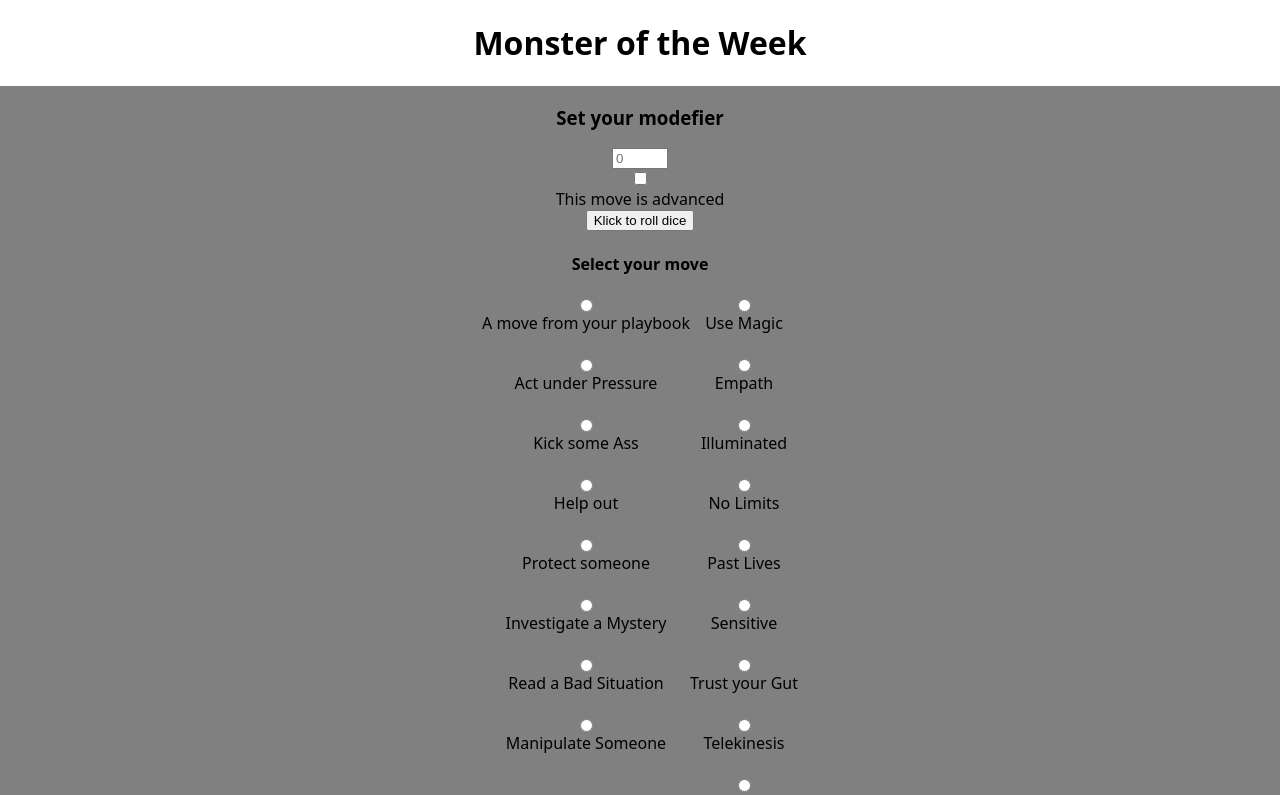
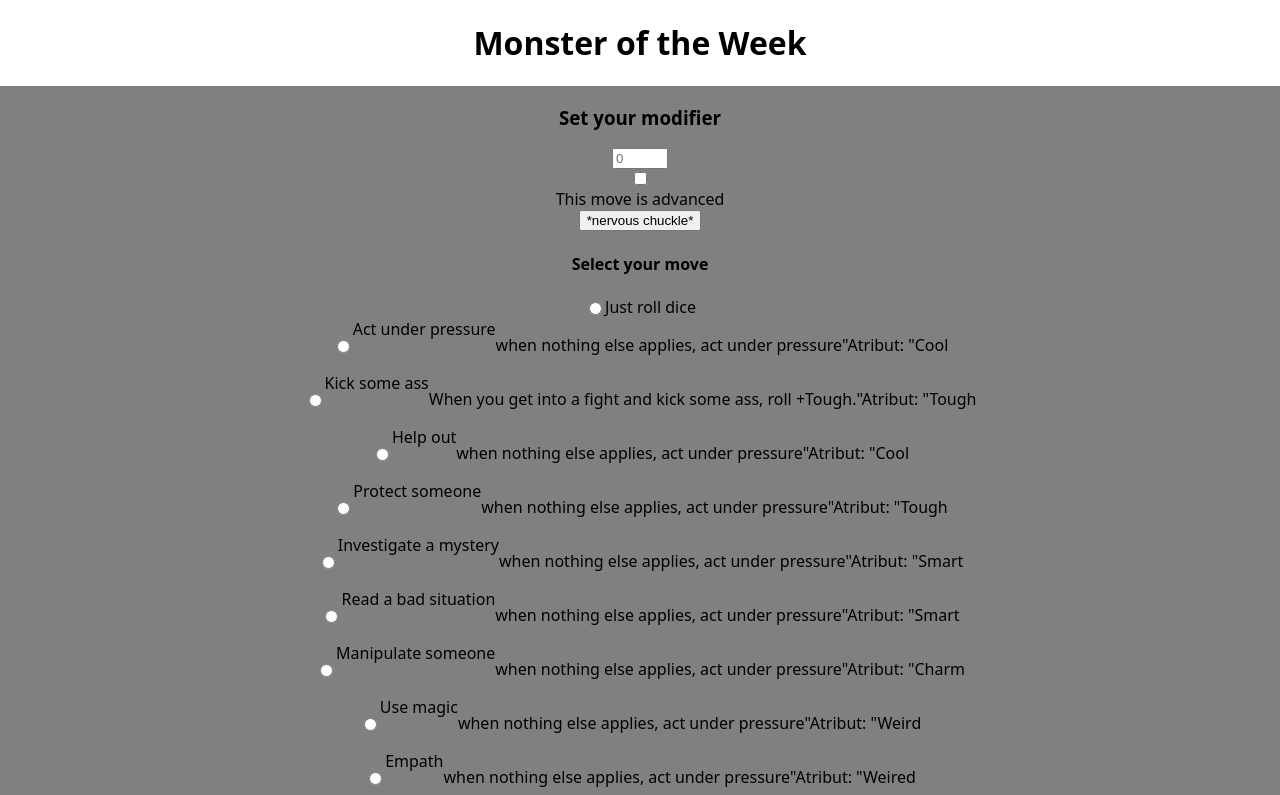
Before and after one commit to Timo-Thees/dicedice, a Next.js app: page /MonsterOfTheWeek in a window 1280 px wide. Shown: the top 795 px of the page. Built offline with nearby package versions, Linux system fonts and the light colour scheme.

Commit message:
add moves aray for MOTW

```diff
--- /dev/null
+++ b/components/monsterOfTheWeekMovelist.js
@@ -0,0 +1,18 @@
+export const monsterOfTheWeekMoveList = [
+    {key: 1, name: "Act under pressure", tooltip: "when nothing else applies, act under pressure", rollWith: "Cool", onFail: "Standart", onMixed: "There is a price to pay", onSuccsess: "You pulled it of!", onAdvanced: "You exeed all expectatons"},
+    {key: 2, name: "Kick some ass", tooltip: "When you get into a fight and kick some ass, roll +Tough.", rollWith: "Tough", onFail: "Standart", onMixed: "You and whatever you're fighting inflict harm on each other. The amount of harm is based on the established dangers in the game. That usually means you inflict the harm rating of your weapon and your enemy inflicts their attack's harm rating on you", onSuccsess: "You pulled it of!", onAdvanced: "You exeed all expectatons"},
+    {key: 3, name: "Help out", tooltip: "when nothing else applies, act under pressure", rollWith: "Cool", onFail: "Standart", onMixed: "There is a price to pay", onSuccsess: "You pulled it of!", onAdvanced: "You exeed all expectatons"},
+    {key: 4, name: "Protect someone", tooltip: "when nothing else applies, act under pressure", rollWith: "Tough", onFail: "Standart", onMixed: "There is a price to pay", onSuccsess: "You pulled it of!", onAdvanced: "You exeed all expectatons"},
+    {key: 5, name: "Investigate a mystery", tooltip: "when nothing else applies, act under pressure", rollWith: "Smart", onFail: "Standart", onMixed: "There is a price to pay", onSuccsess: "You pulled it of!", onAdvanced: "You exeed all expectatons"},
+    {key: 6, name: "Read a bad situation", tooltip: "when nothing else applies, act under pressure", rollWith: "Smart", onFail: "Standart", onMixed: "There is a price to pay", onSuccsess: "You pulled it of!", onAdvanced: "You exeed all expectatons"},
+    {key: 7, name: "Manipulate someone", tooltip: "when nothing else applies, act under pressure", rollWith: "Charm", onFail: "Standart", onMixed: "There is a price to pay", onSuccsess: "You pulled it of!", onAdvanced: "You exeed all expectatons"},
+    {key: 8, name: "Use magic", tooltip: "when nothing else applies, act under pressure", rollWith: "Weird", onFail: "Standart", onMixed: "There is a price to pay", onSuccsess: "You pulled it of!", onAdvanced: "You exeed all expectatons"},
+    {key: 9, name: "Empath", tooltip: "when nothing else applies, act under pressure", rollWith: "Weired", onFail: "Standart", onMixed: "There is a price to pay", onSuccsess: "You pulled it of!", onAdvanced: "You exeed all expectatons"},
+    {key: 10, name: "Illuminated", tooltip: "when nothing else applies, act under pressure", rollWith: "Weired", onFail: "Standart", onMixed: "There is a price to pay", onSuccsess: "You pulled it of!", onAdvanced: "You exeed all expectatons"},
+    {key: 11, name: "No limits", tooltip: "when nothing else applies, act under pressure", rollWith: "Weired", onFail: "Standart", onMixed: "There is a price to pay", onSuccsess: "You pulled it of!", onAdvanced: "You exeed all expectatons"},
+    {key: 12, name: "Past Lives", tooltip: "when nothing else applies, act under pressure", rollWith: "Weired", onFail: "Standart", onMixed: "There is a price to pay", onSuccsess: "You pulled it of!", onAdvanced: "You exeed all expectatons"},
+    {key: 13, name: "Sensitive", tooltip: "when nothing else applies, act under pressure", rollWith: "Weired", onFail: "Standart", onMixed: "There is a price to pay", onSuccsess: "You pulled it of!", onAdvanced: "You exeed all expectatons"},
+    {key: 14, name: "Trust your gut", tooltip: "when nothing else applies, act under pressure", rollWith: "Weired", onFail: "Standart", onMixed: "There is a price to pay", onSuccsess: "You pulled it of!", onAdvanced: "You exeed all expectatons"},
+    {key: 15, name: "Telekinesis", tooltip: "when nothing else applies, act under pressure", rollWith: "Weired", onFail: "Standart", onMixed: "There is a price to pay", onSuccsess: "You pulled it of!", onAdvanced: "You exeed all expectatons"},
+    {key: 16, name: "Weird Science", tooltip: "when nothing else applies, act under pressure", rollWith: "Weired", onFail: "Standart", onMixed: "There is a price to pay", onSuccsess: "You pulled it of!", onAdvanced: "You exeed all expectatons"},
+]
--- a/pages/MonsterOfTheWeek.js
+++ b/pages/MonsterOfTheWeek.js
@@ -2,9 +2,11 @@
 import {InnerFlexbox, OuterFlexbox, StatsEntry} from "../components/design"
 import { useState, useEffect } from "react";
 import { diceButtonTextArray } from "../components/diceButtonText";
+import { monsterOfTheWeekMoveList } from "../components/monsterOfTheWeekMovelist";
 
 export default function MonsterOfTheWeek({setPage}){
     const [diceButtonText, setDiceButtonText] = useState("Klick to roll dice")
+    const [resultOverlay, setResultOverlay] = useState(false)
 
     function getRandomInteger(min, max){
         min = Math.ceil(min)
@@ -16,63 +18,47 @@
         setDiceButtonText(diceButtonTextArray[getRandomInteger(0, diceButtonTextArray.length)])
     }
 
+    useEffect(() => {
+        changeDiceText()
+    }, [])
+
     const handleRollDice = () =>{
         event.preventDefault();
+        console.log(event.target.form.advanced)
+        const modifier = event.target.form.modifier.value
+        const diceResult = getRandomInteger(1,7) + getRandomInteger(1,7) + modifier
         changeDiceText();
+        setResultOverlay(true);
     }
 
     return(
         <div>
             <Heading>Monster of the Week</Heading>
         	<StatsEntry>
-                <h3>Set your modefier</h3>
-                <input type="number" min="-2" max="4" placeholder="0"></input>
+                <h3>Set your modifier</h3>
+                <input type="number" min="-2" max="4" placeholder="0" id="modifier"></input>
                 <input type="checkbox" id="advanced"></input>
                 <label for="advanced">This move is advanced</label>
                 <button onClick={handleRollDice}>{diceButtonText}</button>
                 <h4>Select your move</h4>
                 <OuterFlexbox>
                     <InnerFlexbox>
-                        <input type="radio" id="Playbook Move" name="move"></input>
-                        <label for="Playbook Move">A move from your playbook</label><br/>
-                        <input type="radio" id="Act under Pressure" name="move"></input>
-                        <label for="Act under Pressure">Act under Pressure</label><br/>
-                        <input type="radio" id="Kick some Ass" name="move"></input>
-                        <label for="Kick some Ass">Kick some Ass</label><br/>
-                        <input type="radio" id="Help out" name="move"></input>
-                        <label for="Help out">Help out</label><br/>
-                        <input type="radio" id="Protect someone" name="move"></input>
-                        <label for="Protect someone">Protect someone</label><br/>
-                        <input type="radio" id="Investigate a Mystery" name="move"></input>
-                        <label for="Investigate a Mystery">Investigate a Mystery</label><br/>
-                        <input type="radio" id="Read a Bad Situation" name="move"></input>
-                        <label for="Read a Bad Situation">Read a Bad Situation</label><br/>
-                        <input type="radio" id="Manipulate Someone" name="move"></input>
-                        <label for="Manipulate Someone">Manipulate Someone</label><br/>
-                    </InnerFlexbox>
-                    <InnerFlexbox>
-                        <input type="radio" id="Use Magic" name="move"></input>
-                        <label for="Use Magic">Use Magic</label><br/>
-                        <input type="radio" id="Empath" name="move"></input>
-                        <label for="Empath">Empath</label><br/>
-                        <input type="radio" id="Illuminated" name="move"></input>
-                        <label for="Illuminated">Illuminated</label><br/>
-                        <input type="radio" id="No Limits" name="move"></input>
-                        <label for="No Limits">No Limits</label><br/>
-                        <input type="radio" id="Past Lives" name="move"></input>
-                        <label for="Past Lives">Past Lives</label><br/>
-                        <input type="radio" id="Sensitive" name="move"></input>
-                        <label for="Sensitive">Sensitive</label><br/>
-                        <input type="radio" id="Trust your Gut" name="move"></input>
-                        <label for="Trust your Gut">Trust your Gut</label><br/>
-                        <input type="radio" id="Telekinesis" name="move"></input>
-                        <label for="Telekinesis">Telekinesis</label><br/>
-                        <input type="radio" id="Weird Science" name="move"></input>
-                        <label for="Weird Science">Weird Science</label><br/>
+                        <OuterFlexbox>
+                                <input type="radio" id="Just result" name="move"/>
+                                <label htmlFor="Just result">Just roll dice</label>
+                        </OuterFlexbox>
+                        {monsterOfTheWeekMoveList.map(move =>{
+                            return(
+                                <OuterFlexbox key={move.key}>
+                                    <input type="radio" id={move.name} name="move"/>
+                                    <label htmlFor={move.name}>{move.name}</label>
+                                    <p>{move.tooltip}</p><br/>
+                                    <p>"Atribut: "{move.rollWith}</p>
+                                </OuterFlexbox>
+                            )
+                        })}
                     </InnerFlexbox>
                 </OuterFlexbox>
-
-
             </StatsEntry>
             <button onClick={()=> setPage("home")}>Home</button>
         </div>
```
